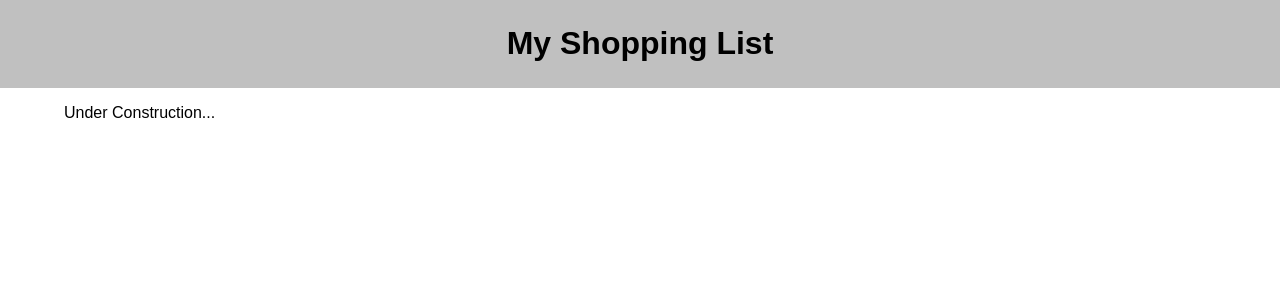
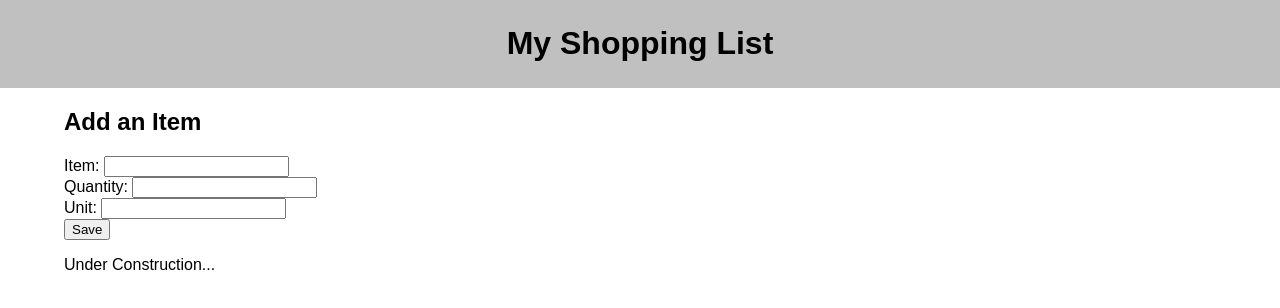
Before and after one commit to znmead/react-shopping-list, a React (Create React App) app in the folder group-fs-react-shopping-list-master/: page / in a window 1280 px wide. Shown: the top 308 px of the page. Built offline with nearby package versions, Linux system fonts and the light colour scheme.

Commit message:
set up inputs for the new item and an axios request that will POST the inputs to the database

```diff
--- a/group-fs-react-shopping-list-master/src/components/AddItem/AddItem.jsx
+++ b/group-fs-react-shopping-list-master/src/components/AddItem/AddItem.jsx
@@ -0,0 +1,45 @@
+import { useState } from "react";
+import axios from 'axios';
+
+function AddItem() {
+    const [nameInput, setNameInput] = useState('');
+    const [quantityInput, setQuantityInput] = useState('');
+    const [unitInput, setUnitInput] = useState('');
+
+    const handleSubmit = (event) => {
+        //prevent page from refreshing on submit
+        event.preventDefault();
+        //set all the inputs to the values of the input boxes
+        setNameInput(nameInput);
+        setQuantityInput(quantityInput);
+        setUnitInput(unitInput);
+        //send a POST request to the server submitting all the inputs
+        axios({
+            method: 'POST',
+            url: '/list',
+            data:{
+                name: nameInput,
+                quantity: quantityInput,
+                unit: unitInput
+            }
+        }).then ((response) => {
+            //clear out all the input fields
+            setNameInput('');
+            setQuantityInput('');
+            setUnitInput('');
+        })
+    }
+
+    return (
+        <>
+            <h2>Add an Item</h2>
+            <div>Item: <input value={nameInput} onChange={(event) => setNameInput(event.target.value)}/></div>
+            <div>Quantity: <input value={quantityInput} onChange={(event) => setQuantityInput(event.target.value)}/></div>
+            <div>Unit: <input value={unitInput} onChange={(event) => setUnitInput(event.target.value)}/></div>
+            <button onClick={handleSubmit}>Save</button>
+        </>
+    )
+
+}
+
+export default AddItem;
--- a/group-fs-react-shopping-list-master/src/components/App/App.jsx
+++ b/group-fs-react-shopping-list-master/src/components/App/App.jsx
@@ -1,7 +1,8 @@
 import React from 'react';
-import axios from 'axios';
+
 import Header from '../Header/Header.jsx'
 import './App.css';
+import AddItem from '../AddItem/AddItem'
 
 /* Hooks and definitions:
 const [shopItem, postShoppingList] useState('');
@@ -18,6 +19,7 @@ function App() {
         <div className="App">
             <Header />
             <main>
+                <AddItem />
                 <p>Under Construction...</p>
             </main>
         </div>
```
